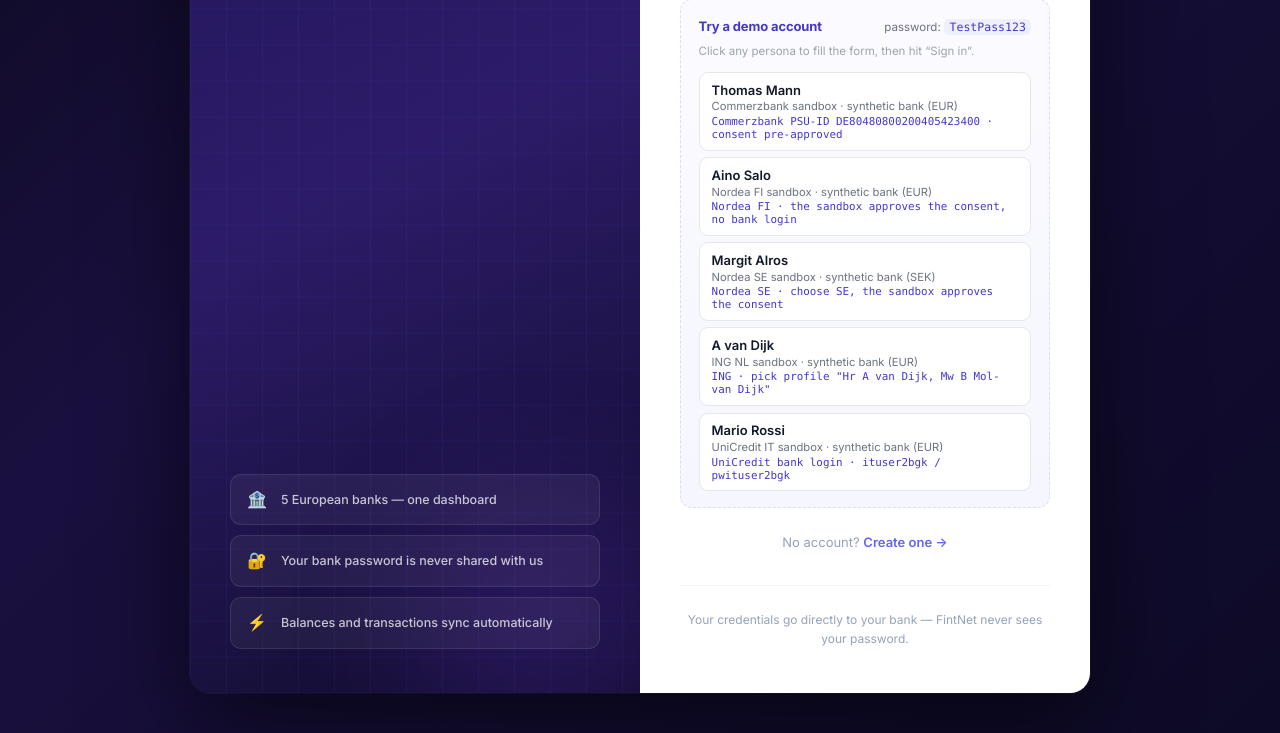
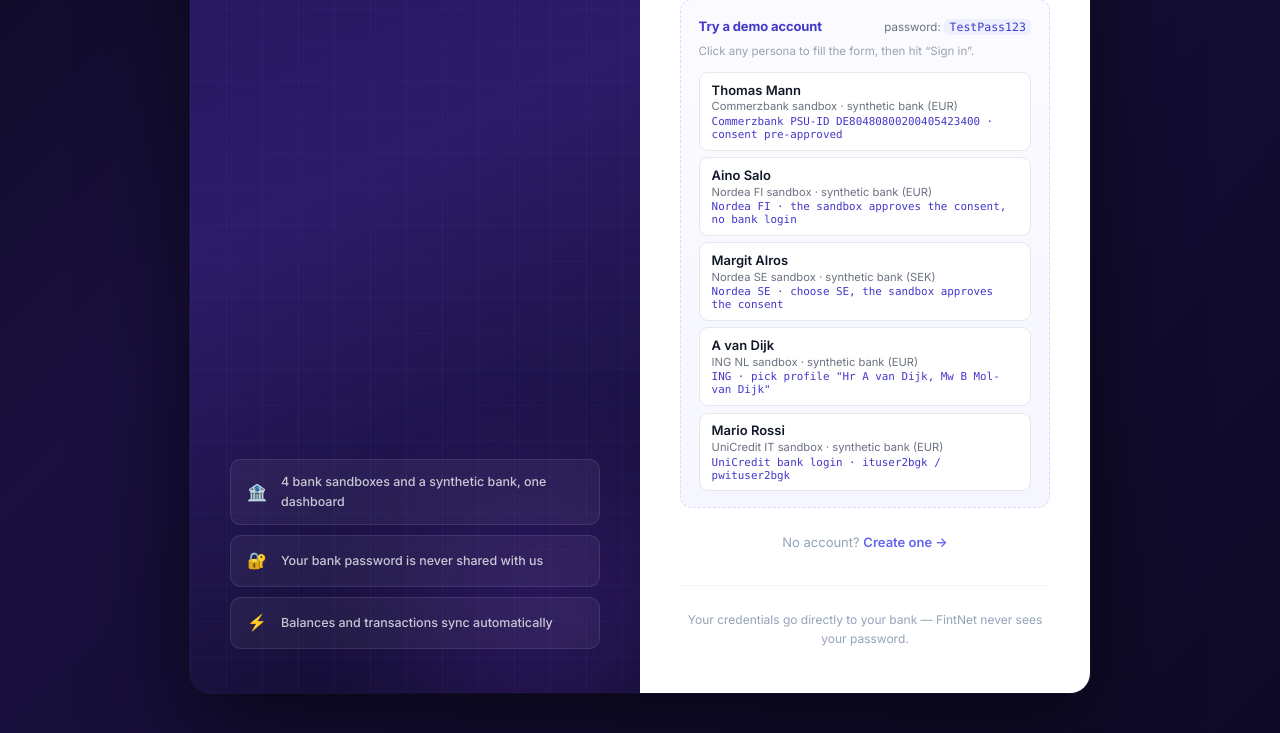
Before and after one commit to ajaykrishnaptr/bank-connectivity, a Flask app: page /login in a window 1280 px wide. Shown: the part 494-1227 px from the top of the page. Run offline with Flask 3, Linux system fonts and the light colour scheme; some libraries are stand-ins or nearby versions.

Commit message:
Login page: say 4 bank sandboxes and a synthetic bank, not 5 banks
Co-Authored-By: Claude Opus 5 (1M context) <noreply@anthropic.com>
Claude-Session: https://claude.ai/code/session_017kiP4D1uaJ2khLBYjdRohd

```diff
--- a/templates/login.html
+++ b/templates/login.html
@@ -140,7 +140,7 @@
 
       <div style="position:relative;z-index:1;display:flex;flex-direction:column;gap:.625rem">
         {% for icon, text in [
-          ('🏦', '5 European banks — one dashboard'),
+          ('🏦', '4 bank sandboxes and a synthetic bank, one dashboard'),
           ('🔐', 'Your bank password is never shared with us'),
           ('⚡', 'Balances and transactions sync automatically'),
         ] %}
```
